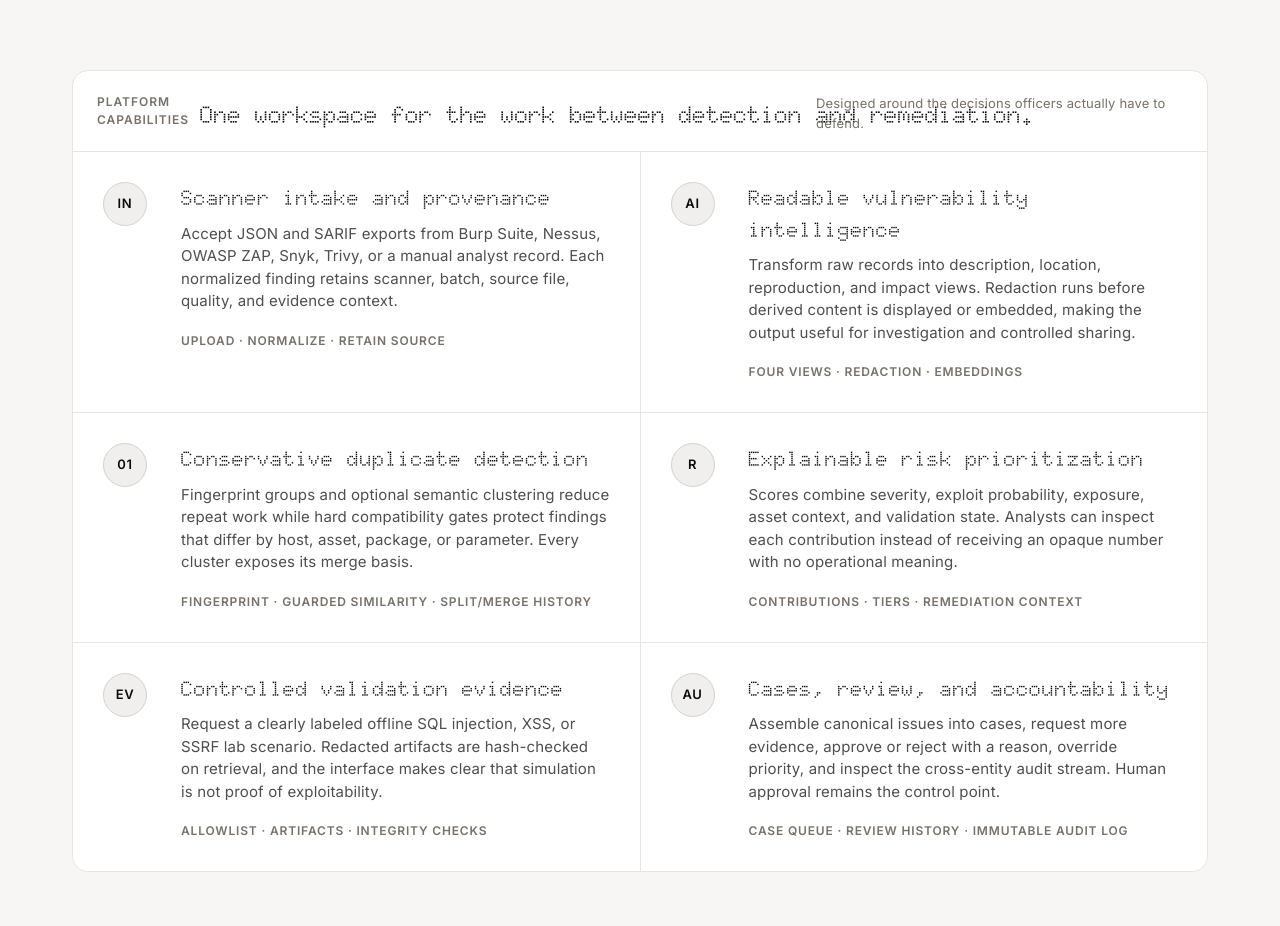
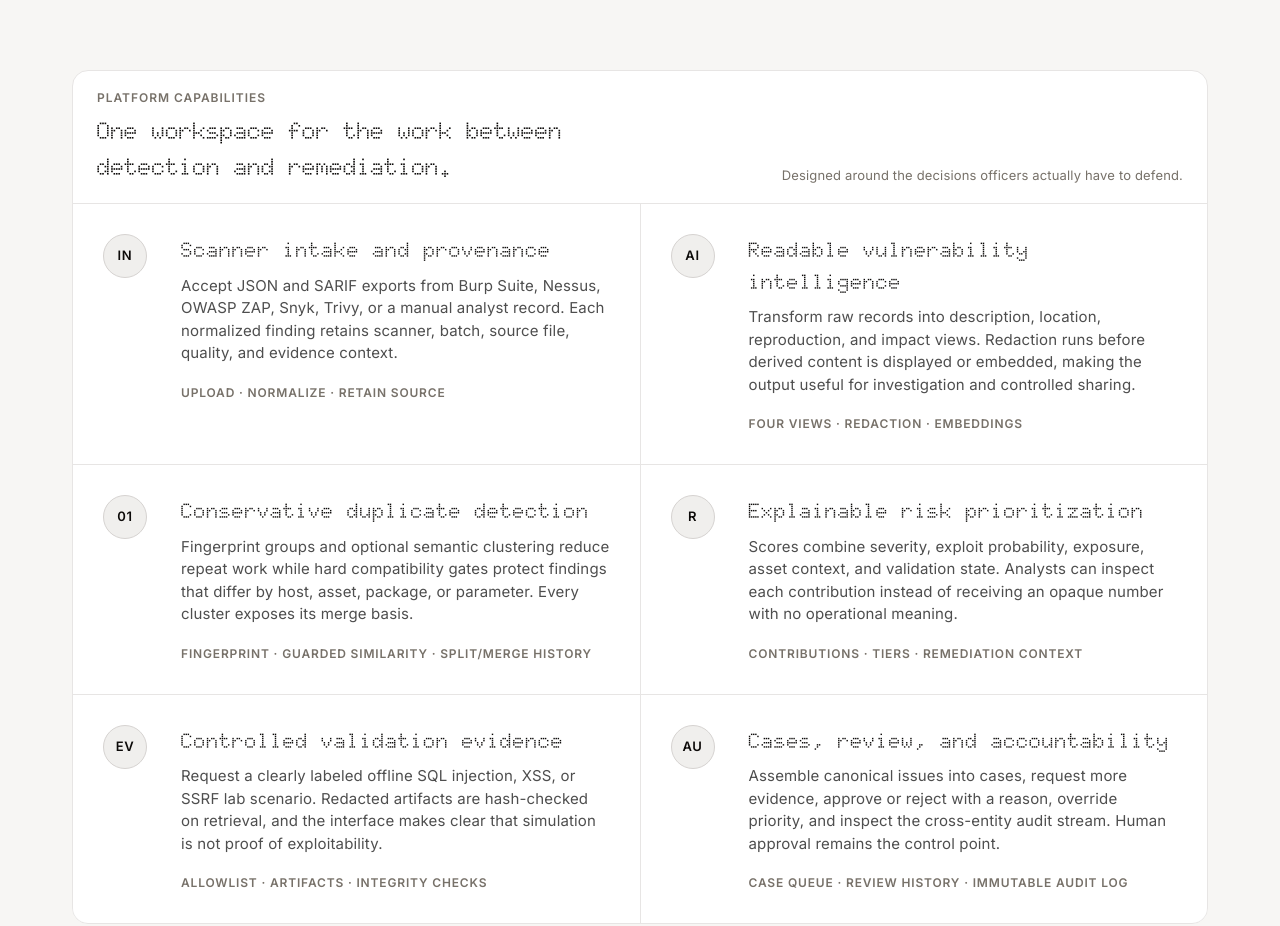
Before and after one commit to HarshTayade03/KH044-Innov8ors, a website: page src/app/static/landing.html in a window 1280 px wide. Shown: the part 900-1826 px from the top of the page. Drawn offline with nearby package versions, Linux system fonts and the light colour scheme.

Commit message:
fix: scope section-title span hiding to console page only

```diff
--- a/src/app/static/product.css
+++ b/src/app/static/product.css
@@ -221,7 +221,20 @@
   overflow: hidden;
 }
 .capability-detail .section-title { align-items: flex-end; }
-.capability-detail .section-title h2 { max-width: 600px; margin-top: 8px; }
+.capability-detail .section-title > div,
+.method .section-title > div,
+.boundaries .section-title > div {
+  flex-direction: column;
+  align-items: flex-start;
+  gap: 6px;
+}
+.capability-detail .section-title h2,
+.method .section-title h2,
+.boundaries .section-title h2 {
+  max-width: 600px;
+  margin-top: 0;
+  white-space: normal;
+}
 .capability-rows {
   display: grid;
   grid-template-columns: repeat(2, 1fr);
@@ -424,8 +437,8 @@ body { overflow-x: hidden; }
 
 /* --- Visual Polish: Section titles, tile auto-fit, button & control alignment --- */
 
-/* Hide number badges cleanly */
-.section-title span { display: none !important; }
+/* Hide number badges cleanly (scoped to console, not landing page) */
+.shell .section-title span { display: none !important; }
 
 /* Section Title layout */
 .section-title {
```
